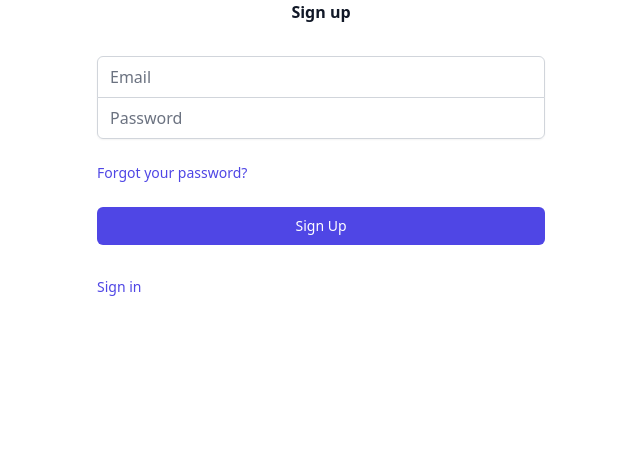
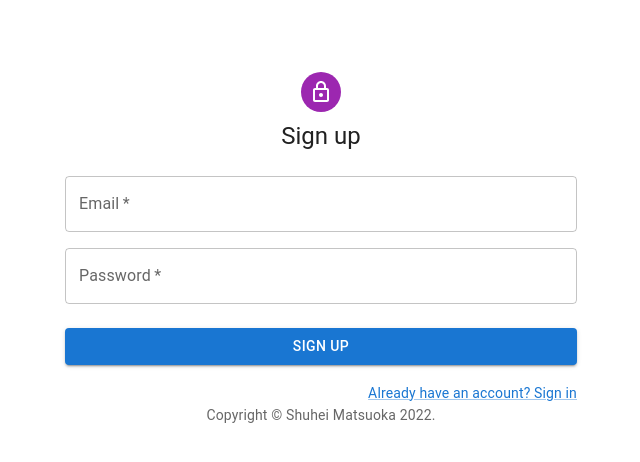
Before and after one commit to matsuokashuhei/gqlgen-ent-on-gcp, a React (Create React App) app in the folder frontend/: page /sign-up in a window 1280 px wide. Shown: the top 462 px of the page, without its empty margins (319-959 px from the left). Built offline with nearby package versions, Linux system fonts and the light colour scheme; no server answers.

Commit message:
:construction: Style MUI

```diff
--- /dev/null
+++ b/frontend/src/components/Copyright.tsx
@@ -0,0 +1,18 @@
+import { Typography } from "@mui/material";
+import { VFC } from "react";
+
+// export const Copyright: VFC = (props: SxProps<Theme>) => {
+export const Copyright: VFC = (props: any) => {
+  return (
+    <Typography
+      variant="body2"
+      color="text.secondary"
+      align="center"
+      {...props}
+    >
+      {"Copyright © Shuhei Matsuoka "}
+      {new Date().getFullYear()}
+      {"."}
+    </Typography>
+  );
+};
--- a/frontend/src/components/index.ts
+++ b/frontend/src/components/index.ts
@@ -1,3 +1,4 @@
+export * from "./Copyright";
 export * from "./Footer";
 export * from "./Header";
 export * from "./NavigationBar";
--- a/frontend/src/pages/sign-in/index.tsx
+++ b/frontend/src/pages/sign-in/index.tsx
@@ -1,4 +1,18 @@
-import { useEffect, VFC } from "react";
+import { ThemeProvider } from "@emotion/react";
+import { LockOutlined } from "@mui/icons-material";
+import {
+  Avatar,
+  Box,
+  Button,
+  Container,
+  createTheme,
+  CssBaseline,
+  Grid,
+  Link,
+  TextField,
+  Typography,
+} from "@mui/material";
+import { FormEvent, useEffect, VFC } from "react";
 import { useForm } from "react-hook-form";
 import { useAuth } from "../../contexts/AuthContext";
 
@@ -10,17 +24,17 @@ export const SignIn: VFC = () => {
     password: string;
   };
 
-  const {
-    register,
-    handleSubmit,
-    setValue,
-    formState: { errors },
-  } = useForm<FormType>();
+  // const {
+  //   register,
+  //   handleSubmit,
+  //   setValue,
+  //   formState: { errors },
+  // } = useForm<FormType>();
 
-  useEffect(() => {
-    setValue("email", "matsuokashuheiii@gmail.com");
-    setValue("password", "test1234");
-  }, [setValue]);
+  // useEffect(() => {
+  //   setValue("email", "matsuokashuheiii@gmail.com");
+  //   setValue("password", "test1234");
+  // }, [setValue]);
 
   const handleSignIn = async ({ email, password }: FormType) => {
     console.log("email", email);
@@ -32,72 +46,151 @@ export const SignIn: VFC = () => {
     }
   };
 
+  const handleSubmit = (event: FormEvent<HTMLFormElement>) => {
+    event.preventDefault();
+    const data = new FormData(event.currentTarget);
+    const email = data.get("email")?.toString();
+    const password = data.get("password")?.toString();
+    if (email && password) {
+      handleSignIn({ email, password });
+    }
+  };
+
+  const theme = createTheme();
+
   return (
-    <div className="h-full">
-      <div className="flex min-h-full items-center justify-center">
-        <div className="w-full max-w-md space-y-8">
-          <div>
-            <h2 className="text-center font-extrabold text-gray-900">
-              Sign up
-            </h2>
-          </div>
-          <form className="mt-8 space-y-6">
-            <div className="-space-y-px rounded-md shadow-sm">
-              <div>
-                <input
+    <ThemeProvider theme={theme}>
+      <Container component="main" maxWidth="xs">
+        <CssBaseline />
+        <Box
+          sx={{
+            marginTop: 8,
+            display: "flex",
+            flexDirection: "column",
+            alignItems: "center",
+          }}
+        >
+          <Avatar sx={{ m: 1, bgcolor: "secondary.main" }}>
+            <LockOutlined />
+          </Avatar>
+          <Typography component="h1" variant="h5">
+            Sign in
+          </Typography>
+          <Box
+            component="form"
+            noValidate
+            onSubmit={handleSubmit}
+            sx={{ mt: 1 }}
+          >
+            <TextField
+              margin="normal"
+              required
+              fullWidth
               id="email"
-                  type="email"
-                  {...register("email", { required: true })}
-                  className="relative block w-full appearance-none rounded-none rounded-t-md border border-gray-300 px-3 py-2 text-gray-900 placeholder-gray-500 focus:z-10 focus:border-indigo-500 focus:outline-none focus:ring-indigo-500"
-                  placeholder="Email"
+              label="Email"
+              name="email"
+              autoComplete="email"
+              autoFocus
             />
-              </div>
-              <div>
-                <input
+            <TextField
+              margin="normal"
+              required
+              fullWidth
               id="password"
+              label="Password"
+              name="password"
               type="password"
-                  {...register("password", { required: true })}
-                  className="relative block w-full appearance-none rounded-none rounded-b-md border border-gray-300 px-3 py-2 text-gray-900 placeholder-gray-500 focus:z-10 focus:border-indigo-500 focus:outline-none focus:ring-indigo-500"
-                  placeholder="Password"
+              autoComplete="current-password"
             />
-              </div>
-            </div>
-            <div className="flex items-center justify-between">
-              <div className="flex items-center">
-                <div className="text-sm">
-                  <a
-                    href="/fogot-password"
-                    className="font-medium text-indigo-600 hover:text-indigo-500"
-                  >
-                    Forgot your password?
-                  </a>
-                </div>
-              </div>
-            </div>
-            <div>
-              <button
+            <Button
               type="submit"
-                onClick={handleSubmit(handleSignIn)}
-                className="group relative flex w-full justify-center rounded-md border border-transparent bg-indigo-600 py-2 px-4 text-sm font-medium text-white hover:bg-indigo-700 focus:outline-none focus:ring-2 focus:ring-indigo-500 focus:ring-offset-2"
+              fullWidth
+              variant="contained"
+              sx={{ mt: 3, mb: 2 }}
             >
               Sign in
-              </button>
-            </div>
-          </form>
-          <div className="flex items-center justify-between">
-            <div className="flex items-center">
-              <div className="text-sm">
-                <a
-                  href="/sign-up"
-                  className="font-medium text-indigo-600 hover:text-indigo-500"
-                >
-                  Sign up
-                </a>
-              </div>
-            </div>
-          </div>
-        </div>
-      </div>
-    </div>
+            </Button>
+            <Grid container>
+              <Grid item xs>
+                <Link href="#" variant="body2">
+                  Forgot password?
+                </Link>
+              </Grid>
+              <Grid item xs>
+                <Link href="/sign-up" variant="body2">
+                  {"Don't have an account? Sign up"}
+                </Link>
+              </Grid>
+            </Grid>
+          </Box>
+        </Box>
+      </Container>
+    </ThemeProvider>
+    // <div className="h-full">
+    //   <div className="flex min-h-full items-center justify-center">
+    //     <div className="w-full max-w-md space-y-8">
+    //       <div>
+    //         <h2 className="text-center font-extrabold text-gray-900">
+    //           Sign up
+    //         </h2>
+    //       </div>
+    //       <form className="mt-8 space-y-6">
+    //         <div className="-space-y-px rounded-md shadow-sm">
+    //           <div>
+    //             <input
+    //               id="email"
+    //               type="email"
+    //               {...register("email", { required: true })}
+    //               className="relative block w-full appearance-none rounded-none rounded-t-md border border-gray-300 px-3 py-2 text-gray-900 placeholder-gray-500 focus:z-10 focus:border-indigo-500 focus:outline-none focus:ring-indigo-500"
+    //               placeholder="Email"
+    //             />
+    //           </div>
+    //           <div>
+    //             <input
+    //               id="password"
+    //               type="password"
+    //               {...register("password", { required: true })}
+    //               className="relative block w-full appearance-none rounded-none rounded-b-md border border-gray-300 px-3 py-2 text-gray-900 placeholder-gray-500 focus:z-10 focus:border-indigo-500 focus:outline-none focus:ring-indigo-500"
+    //               placeholder="Password"
+    //             />
+    //           </div>
+    //         </div>
+    //         <div className="flex items-center justify-between">
+    //           <div className="flex items-center">
+    //             <div className="text-sm">
+    //               <a
+    //                 href="/fogot-password"
+    //                 className="font-medium text-indigo-600 hover:text-indigo-500"
+    //               >
+    //                 Forgot your password?
+    //               </a>
+    //             </div>
+    //           </div>
+    //         </div>
+    //         <div>
+    //           <button
+    //             type="submit"
+    //             onClick={handleSubmit(handleSignIn)}
+    //             className="group relative flex w-full justify-center rounded-md border border-transparent bg-indigo-600 py-2 px-4 text-sm font-medium text-white hover:bg-indigo-700 focus:outline-none focus:ring-2 focus:ring-indigo-500 focus:ring-offset-2"
+    //           >
+    //             Sign in
+    //           </button>
+    //         </div>
+    //       </form>
+    //       <div className="flex items-center justify-between">
+    //         <div className="flex items-center">
+    //           <div className="text-sm">
+    //             <a
+    //               href="/sign-up"
+    //               className="font-medium text-indigo-600 hover:text-indigo-500"
+    //             >
+    //               Sign up
+    //             </a>
+    //           </div>
+    //         </div>
+    //       </div>
+    //     </div>
+    //   </div>
+    // </div>
   );
 };
--- a/frontend/src/pages/sign-up/index.tsx
+++ b/frontend/src/pages/sign-up/index.tsx
@@ -1,6 +1,27 @@
 import { gql, useMutation } from "@apollo/client";
-import { ChangeEventHandler, useEffect, useReducer, VFC } from "react";
+import { LockOutlined } from "@mui/icons-material";
+import {
+  Avatar,
+  Box,
+  Button,
+  Container,
+  createTheme,
+  CssBaseline,
+  Grid,
+  Link,
+  TextField,
+  ThemeProvider,
+  Typography,
+} from "@mui/material";
+import {
+  ChangeEventHandler,
+  FormEvent,
+  useEffect,
+  useReducer,
+  VFC,
+} from "react";
 import { useForm } from "react-hook-form";
+import { Copyright } from "../../components";
 import { useAuth } from "../../contexts/AuthContext";
 
 type State = {
@@ -21,6 +42,8 @@ type Action =
   | { type: "setIsSignUpButtonDisabled"; payload: boolean };
 //   | { type: "signupSucceeded"; payload: string }
 //   | { type: "signUpFailed"; payload: string };
+
+const theme = createTheme();
 
 const reducer = (state: State, action: Action): State => {
   switch (action.type) {
@@ -53,6 +76,7 @@ const SIGN_UP = gql`
   }
 `;
 
+// https://github.com/mui/material-ui/blob/v5.6.4/docs/data/material/getting-started/templates/sign-up/SignUp.tsx
 export const SignUp: VFC = () => {
   type FormType = {
     email: string;
@@ -60,7 +84,7 @@ export const SignUp: VFC = () => {
   };
   const {
     register,
-    handleSubmit,
+    // handleSubmit,
     formState: { errors },
   } = useForm<FormType>();
   const [state, dispatch] = useReducer(reducer, initialState);
@@ -76,6 +100,16 @@ export const SignUp: VFC = () => {
       payload: email.length === 0 || password.length === 0,
     });
   }, [email, password]);
+
+  const handleSubmit = (event: FormEvent<HTMLFormElement>) => {
+    event.preventDefault();
+    const data = new FormData(event.currentTarget);
+    const email = data.get("email")?.toString();
+    const password = data.get("password")?.toString();
+    if (email && password) {
+      handleSignUp({ email, password });
+    }
+  };
 
   const handleEmailChange: ChangeEventHandler<HTMLInputElement> = (event) => {
     dispatch({
@@ -108,74 +142,140 @@ export const SignUp: VFC = () => {
   if (error) return <>{error.message}</>;
 
   return (
-    <div className="h-full">
-      <div className="flex min-h-full items-center justify-center">
-        <div className="w-full max-w-md space-y-8">
-          <div>
-            <h2 className="text-center font-extrabold text-gray-900">
+    <ThemeProvider theme={theme}>
+      <Container component="main" maxWidth="sm">
+        <CssBaseline />
+        <Box
+          sx={{
+            marginTop: 8,
+            display: "flex",
+            flexDirection: "column",
+            alignItems: "center",
+          }}
+        >
+          <Avatar sx={{ m: 1, bgcolor: "secondary.main" }}>
+            <LockOutlined />
+          </Avatar>
+          <Typography component="h1" variant="h5">
+            Sign up
+          </Typography>
+          <Box
+            component="form"
+            noValidate
+            onSubmit={handleSubmit}
+            sx={{ mt: 3 }}
+          >
+            <Grid container spacing={2}>
+              <Grid item xs={12}>
+                <TextField
+                  required
+                  fullWidth
+                  id="email"
+                  label="Email"
+                  name="email"
+                  autoComplete="email"
+                />
+              </Grid>
+              <Grid item xs={12}>
+                <TextField
+                  required
+                  fullWidth
+                  name="password"
+                  label="Password"
+                  type="password"
+                  id="password"
+                  autoComplete="new-password"
+                />
+              </Grid>
+            </Grid>
+            <Button
+              type="submit"
+              fullWidth
+              variant="contained"
+              sx={{ mt: 3, mb: 2 }}
+            >
               Sign up
-            </h2>
-          </div>
-          <form className="mt-8 space-y-6">
-            <div className="-space-y-px rounded-md shadow-sm">
-              <div>
-                <input
-                  id="email"
-                  type="email"
-                  {...register("email", { required: true })}
-                  onChange={handleEmailChange}
-                  className="relative block w-full appearance-none rounded-none rounded-t-md border border-gray-300 px-3 py-2 text-gray-900 placeholder-gray-500 focus:z-10 focus:border-indigo-500 focus:outline-none focus:ring-indigo-500"
-                  placeholder="Email"
-                />
-              </div>
-              <div>
-                <input
-                  id="password"
-                  type="password"
-                  {...register("password", { required: true })}
-                  onChange={handlePasswordChange}
-                  className="relative block w-full appearance-none rounded-none rounded-b-md border border-gray-300 px-3 py-2 text-gray-900 placeholder-gray-500 focus:z-10 focus:border-indigo-500 focus:outline-none focus:ring-indigo-500"
-                  placeholder="Password"
-                />
-              </div>
-            </div>
-            <div className="flex items-center justify-between">
-              <div className="flex items-center">
-                <div className="text-sm">
-                  <a
-                    href="/fogot-password"
-                    className="font-medium text-indigo-600 hover:text-indigo-500"
-                  >
-                    Forgot your password?
-                  </a>
-                </div>
-              </div>
-            </div>
-            <div>
-              <button
-                type="submit"
-                disabled={isSignUpButtonDisabled}
-                onClick={handleSubmit(handleSignUp)}
-                className="group relative flex w-full justify-center rounded-md border border-transparent bg-indigo-600 py-2 px-4 text-sm font-medium text-white hover:bg-indigo-700 focus:outline-none focus:ring-2 focus:ring-indigo-500 focus:ring-offset-2"
-              >
-                Sign Up
-              </button>
-            </div>
-          </form>
-          <div className="flex items-center justify-between">
-            <div className="flex items-center">
-              <div className="text-sm">
-                <a
-                  href="/sign-in"
-                  className="font-medium text-indigo-600 hover:text-indigo-500"
-                >
-                  Sign in
-                </a>
-              </div>
-            </div>
-          </div>
-        </div>
-      </div>
-    </div>
+            </Button>
+            <Grid container justifyContent="flex-end">
+              <Grid item>
+                <Link href="/sign-in" variant="body2">
+                  Already have an account? Sign in
+                </Link>
+              </Grid>
+            </Grid>
+          </Box>
+        </Box>
+        <Copyright />
+      </Container>
+    </ThemeProvider>
+    // <div className="h-full">
+    //   <div className="flex min-h-full items-center justify-center">
+    //     <div className="w-full max-w-md space-y-8">
+    //       <div>
+    //         <h2 className="text-center font-extrabold text-gray-900">
+    //           Sign up
+    //         </h2>
+    //       </div>
+    //       <form className="mt-8 space-y-6">
+    //         <div className="-space-y-px rounded-md shadow-sm">
+    //           <div>
+    //             <input
+    //               id="email"
+    //               type="email"
+    //               {...register("email", { required: true })}
+    //               onChange={handleEmailChange}
+    //               className="relative block w-full appearance-none rounded-none rounded-t-md border border-gray-300 px-3 py-2 text-gray-900 placeholder-gray-500 focus:z-10 focus:border-indigo-500 focus:outline-none focus:ring-indigo-500"
+    //               placeholder="Email"
+    //             />
+    //           </div>
+    //           <div>
+    //             <input
+    //               id="password"
+    //               type="password"
+    //               {...register("password", { required: true })}
+    //               onChange={handlePasswordChange}
+    //               className="relative block w-full appearance-none rounded-none rounded-b-md border border-gray-300 px-3 py-2 text-gray-900 placeholder-gray-500 focus:z-10 focus:border-indigo-500 focus:outline-none focus:ring-indigo-500"
+    //               placeholder="Password"
+    //             />
+    //           </div>
+    //         </div>
+    //         <div className="flex items-center justify-between">
+    //           <div className="flex items-center">
+    //             <div className="text-sm">
+    //               <a
+    //                 href="/fogot-password"
+    //                 className="font-medium text-indigo-600 hover:text-indigo-500"
+    //               >
+    //                 Forgot your password?
+    //               </a>
+    //             </div>
+    //           </div>
+    //         </div>
+    //         <div>
+    //           <button
+    //             type="submit"
+    //             disabled={isSignUpButtonDisabled}
+    //             onClick={handleSubmit(handleSignUp)}
+    //             className="group relative flex w-full justify-center rounded-md border border-transparent bg-indigo-600 py-2 px-4 text-sm font-medium text-white hover:bg-indigo-700 focus:outline-none focus:ring-2 focus:ring-indigo-500 focus:ring-offset-2"
+    //           >
+    //             Sign Up
+    //           </button>
+    //         </div>
+    //       </form>
+    //       <div className="flex items-center justify-between">
+    //         <div className="flex items-center">
+    //           <div className="text-sm">
+    //             <a
+    //               href="/sign-in"
+    //               className="font-medium text-indigo-600 hover:text-indigo-500"
+    //             >
+    //               Sign in
+    //             </a>
+    //           </div>
+    //         </div>
+    //       </div>
+    //     </div>
+    //   </div>
+    // </div>
   );
 };
--- a/frontend/tsconfig.json
+++ b/frontend/tsconfig.json
@@ -18,3 +18,9 @@
   },
   "include": ["src"]
 }
+// {
+//   "extends": "@tsconfig/node16/tsconfig.json",
+//   "compilerOptions": {
+//     "jsx": "react-jsx"
+//   }
+// }
```
Also changed, not shown: frontend/package.json (+6 -4 lines), 1 other file (tests, documents, lock files or other folders). Lines whose indentation alone changed are shown as unchanged.
